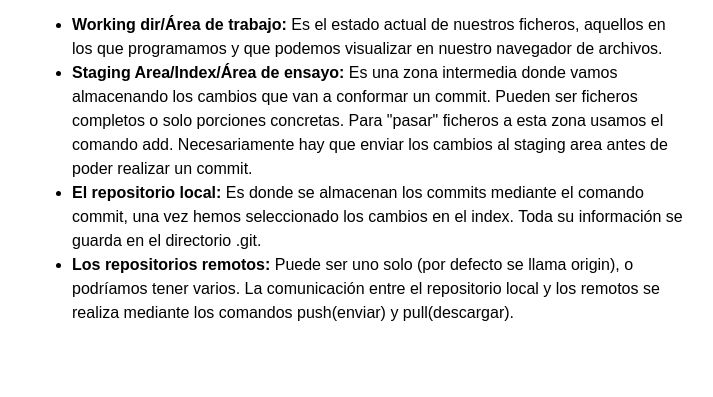
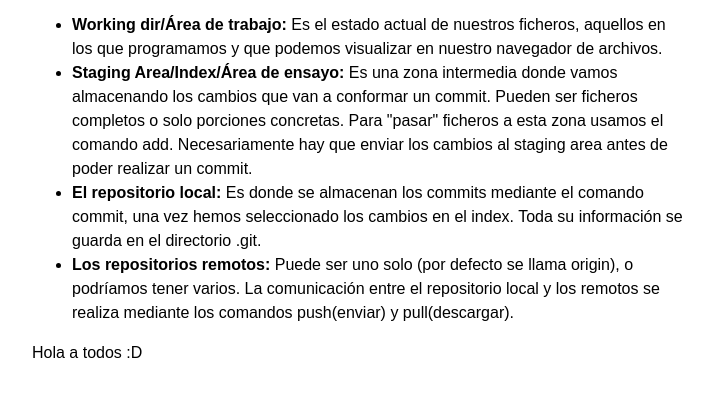
Before and after one commit to stoic-programmer11/Clase30, a plain HTML site: page index.html in a window 1280 px wide. Shown: the part 1682-2079 px from the top of the page, without its empty margins (282-995 px from the left). Before the commit the page ends 2043 px from the top, so only its background shows below. Drawn offline with Linux system fonts and the light colour scheme.

Commit message:
Se agrego un parrafo saludando

```diff
--- a/index.html
+++ b/index.html
@@ -91,6 +91,7 @@
       varios. La comunicación entre el repositorio local y los remotos se realiza mediante los comandos push(enviar) y
       pull(descargar).</li>
   </ul>
+  <p>Hola a todos :D</p>
 
 </body>
 
```
Also changed, not shown: 1 other file.
